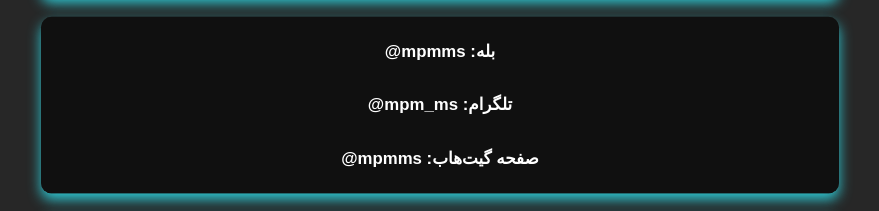
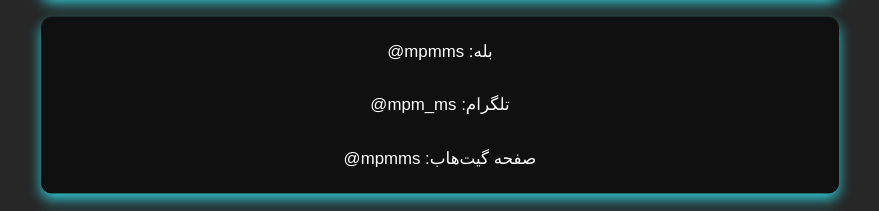
Before and after one commit to mpmms/mpmms.github.io, a plain HTML site: page index.html in a window 1280 px wide. Shown: the part 1431-1642 px from the top of the page, without its empty margins (200-1079 px from the left). Drawn offline with Linux system fonts and the light colour scheme; a small style sheet from the web is missing.

Commit message:
Update index.html

```diff
--- a/index.html
+++ b/index.html
@@ -427,11 +427,11 @@
         </section>
 
         <section class="skills" id="contact">
-            <h4><a href="https://ble.ir/mpmms" target="_blank">@mpmms</a> :بله</h4>
+            <a href="https://ble.ir/mpmms" target="_blank">@mpmms :بله</a>
             <br>
-            <h4><a href="https://t.me/mpm_ms" target="_blank">@mpm_ms</a> :تلگرام</h4>
+            <a href="https://t.me/mpm_ms" target="_blank">@mpm_ms :تلگرام</a>
             <br>
-            <h4><a href="https://github.com/mpmms" target="_blank">@mpmms</a> :صفحه گیت‌هاب</h4>
+            <a href="https://github.com/mpmms" target="_blank">@mpmms :صفحه گیت‌هاب</a>
         </section>
 
         <section class="skills" id="doostan">
```
